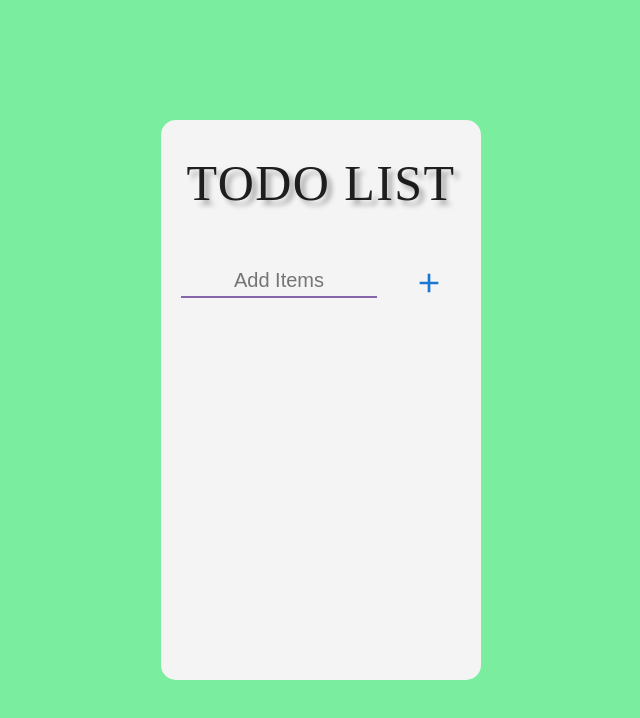
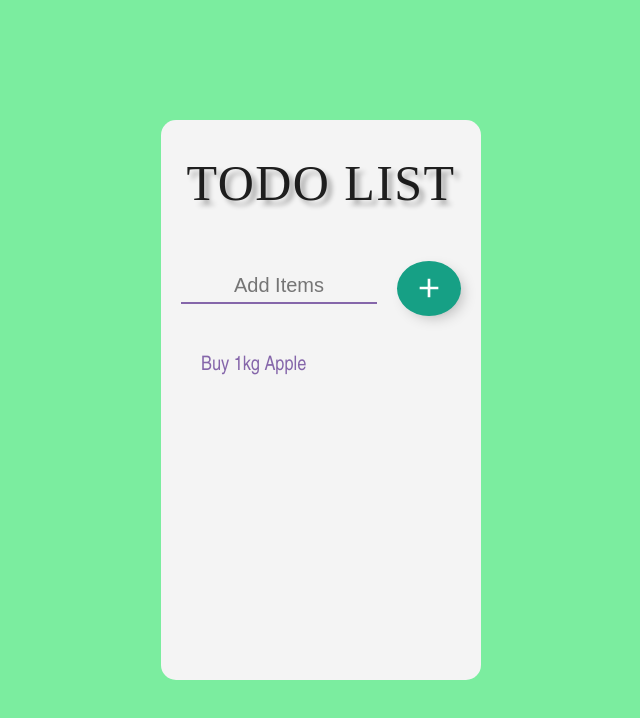
Before and after one commit to tarunmandhan/demoapp31, a React (Create React App) app: page / in a window 1280 px wide. Shown: the top 718 px of the page, without its empty margins (319-959 px from the left). Built offline with nearby package versions, Linux system fonts and the light colour scheme.

Commit message:
useState & onChange event

```diff
--- a/src/TodoList.jsx
+++ b/src/TodoList.jsx
@@ -1,18 +1,28 @@
-import React from "react";
+import React, { useState } from "react";
 import Button from "@mui/material/Button";
 import AddIcon from "@mui/icons-material/Add";
 
 const TodoList = () => {
+  const [items, setItems] = useState("buy 1kg apple");
+  const itemEvent = (event) => {
+    setItems(event.target.value);
+  };
+
   return (
     <>
       <div className="main_div">
         <div className="center_div">
           <h1>Todo List </h1>
           <br />
-          <input type="text" placeholder="Add Items" />
-          <Button className="btn_new">
+          <input type="text" placeholder="Add Items" onChange={itemEvent} />
+          <Button className="newBtn">
             <AddIcon />
           </Button>
+          <br />
+          <ol>
+            <li>{items}</li>
+          </ol>
+          <br />
         </div>
       </div>
     </>
```
